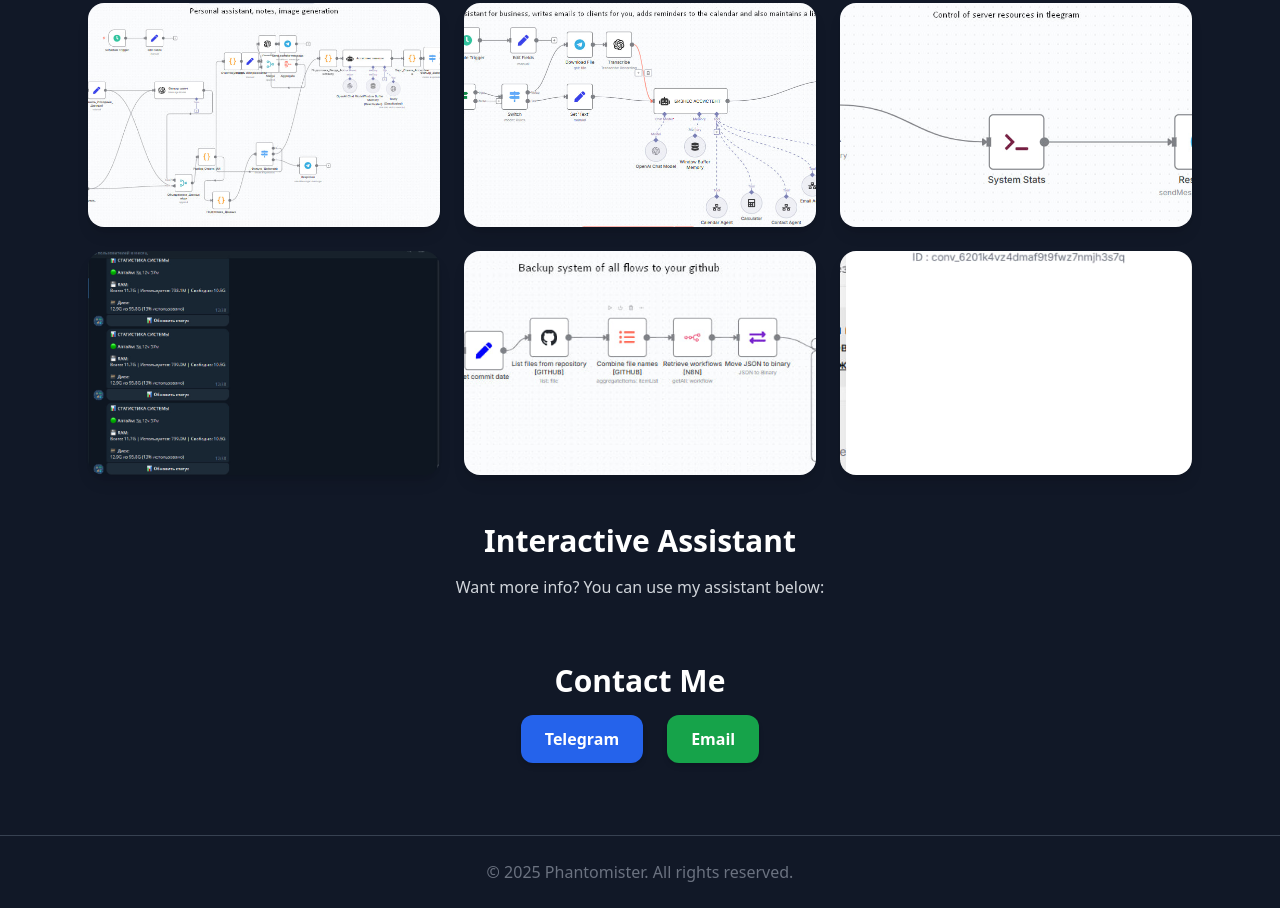
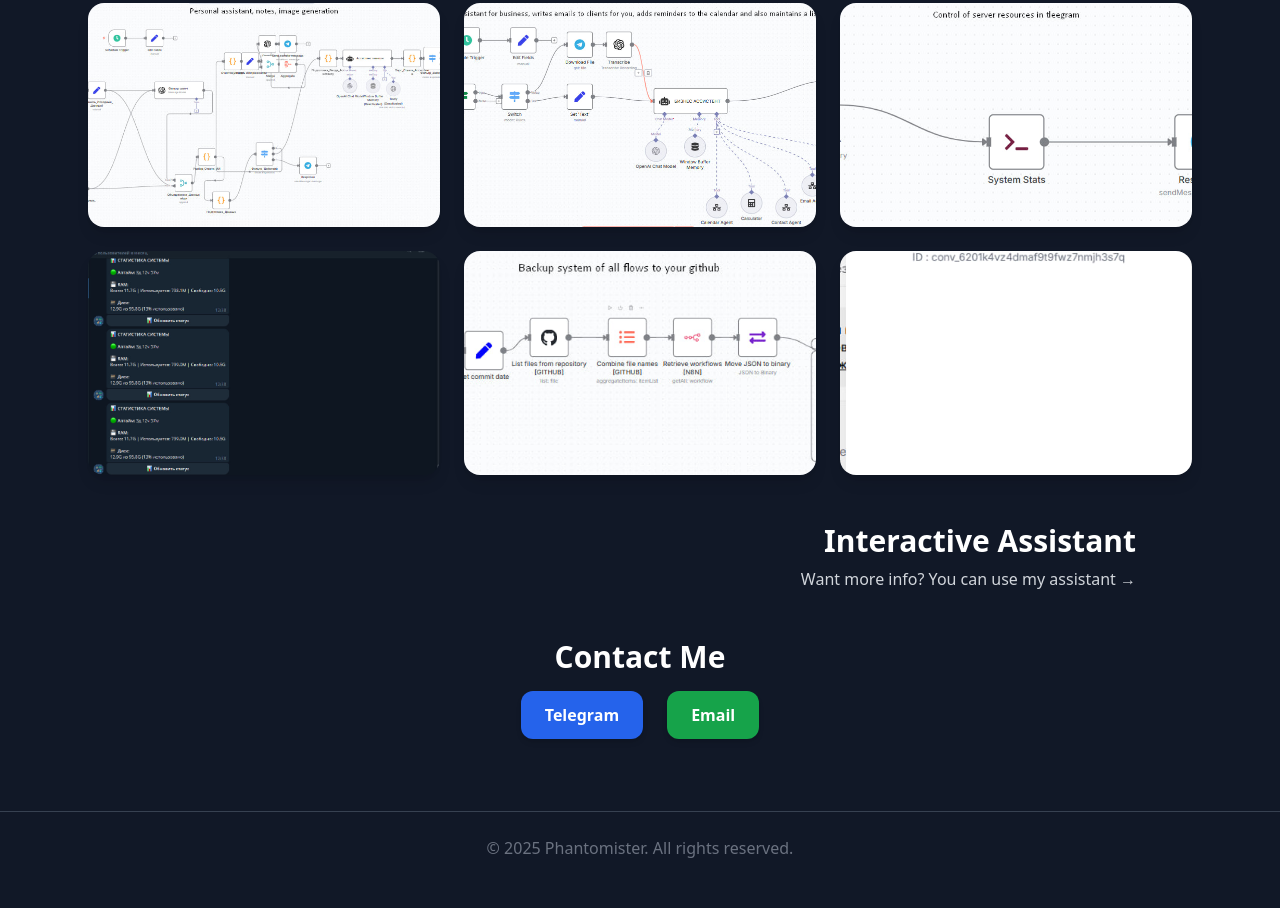
Before and after one commit to Lycif/phantomister.github.io, a plain HTML site: page index.html in a window 1280 px wide. Shown: the part 659-1567 px from the top of the page. After the commit the page ends 1543 px from the top, so only its background shows below. Drawn offline with nearby package versions, Linux system fonts and the light colour scheme; a script that the page names is missing.

Commit message:
Portfolio

```diff
--- a/index.html
+++ b/index.html
@@ -41,15 +41,18 @@
       </div>
     </section>
 
-    <!-- VOICE ASSISTANT -->
-    <section class="mb-12 text-center">
-      <h2 class="text-3xl font-semibold mb-4">Interactive Assistant</h2>
-      <p class="text-gray-300 mb-4">Want more info? You can use my assistant below:</p>
-      <div class="flex justify-center">
-        <elevenlabs-convai agent-id="agent_8501k4ss0t5degctdt09p8wh4qcn"></elevenlabs-convai>
-      </div>
-      <script src="https://unpkg.com/@elevenlabs/convai-widget-embed" async type="text/javascript"></script>
-    </section>
+   <!-- VOICE ASSISTANT -->
+<section class="mb-12 flex justify-end items-center pr-10">
+  <div class="text-right mr-4">
+    <h2 class="text-3xl font-semibold mb-2">Interactive Assistant</h2>
+    <p class="text-gray-300">Want more info? You can use my assistant →</p>
+  </div>
+  <div>
+    <elevenlabs-convai agent-id="agent_8501k4ss0t5degctdt09p8wh4qcn"></elevenlabs-convai>
+  </div>
+  <script src="https://unpkg.com/@elevenlabs/convai-widget-embed" async type="text/javascript"></script>
+</section>
+
 
     <!-- CONTACTS -->
     <section class="mb-12 text-center">
```
